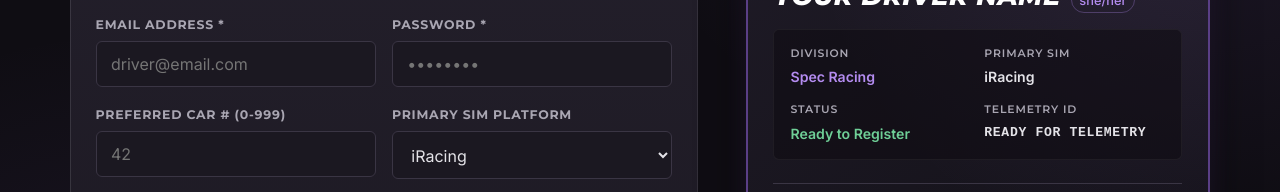
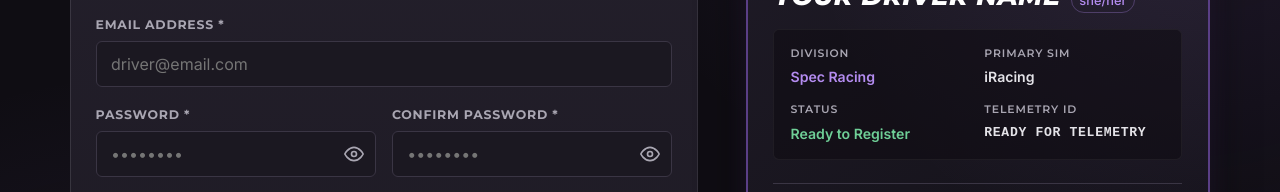
Before and after one commit to powder/HM-Website, a plain HTML site: page index.html in a window 1280 px wide. Shown: the part 4880-5072 px from the top of the page. Drawn offline with nearby package versions, Linux system fonts and the light colour scheme.

Commit message:
Add password reveal and confirmation logic

```diff
--- a/assets/css/style.css
+++ b/assets/css/style.css
@@ -592,6 +592,36 @@ section { padding: clamp(3.5rem, 8vw, 6rem) 0; }
   border-color: var(--purple-hi);
   box-shadow: 0 0 0 3px rgba(180, 140, 240, .2);
 }
+
+.password-wrap {
+  position: relative;
+  display: flex;
+  align-items: center;
+}
+.password-wrap input {
+  width: 100%;
+  padding-right: 2.5rem; /* Make room for the eyeball */
+}
+.btn-reveal {
+  position: absolute;
+  right: 0.5rem;
+  background: transparent;
+  border: none;
+  color: var(--chrome-dim);
+  cursor: pointer;
+  padding: 0.25rem;
+  display: flex;
+  align-items: center;
+  justify-content: center;
+}
+.btn-reveal:hover {
+  color: var(--chrome);
+}
+.btn-reveal svg {
+  width: 20px;
+  height: 20px;
+}
+
 .form-error {
   color: #ff6b6b;
   font-size: .85rem;
--- a/assets/js/members.js
+++ b/assets/js/members.js
@@ -426,6 +426,26 @@ window.HER_CONFIG = window.HER_CONFIG || {
       }
     });
 
+    // Password Reveal logic
+    var revealBtns = document.querySelectorAll('.btn-reveal');
+    revealBtns.forEach(function (btn) {
+      btn.addEventListener('click', function () {
+        var wrap = btn.closest('.password-wrap');
+        if (wrap) {
+          var input = wrap.querySelector('input');
+          if (input) {
+            if (input.type === 'password') {
+              input.type = 'text';
+              btn.innerHTML = '<svg viewBox="0 0 24 24" fill="none" stroke="currentColor" stroke-width="2" stroke-linecap="round" stroke-linejoin="round"><path d="M17.94 17.94A10.07 10.07 0 0 1 12 20c-7 0-11-8-11-8a18.45 18.45 0 0 1 5.06-5.94M9.9 4.24A9.12 9.12 0 0 1 12 4c7 0 11 8 11 8a18.5 18.5 0 0 1-2.16 3.19m-6.72-1.07a3 3 0 1 1-4.24-4.24"></path><line x1="1" y1="1" x2="23" y2="23"></line></svg>';
+            } else {
+              input.type = 'password';
+              btn.innerHTML = '<svg viewBox="0 0 24 24" fill="none" stroke="currentColor" stroke-width="2" stroke-linecap="round" stroke-linejoin="round"><path d="M1 12s4-8 11-8 11 8 11 8-4 8-11 8-11-8-11-8z"></path><circle cx="12" cy="12" r="3"></circle></svg>';
+            }
+          }
+        }
+      });
+    });
+
     // Form tab toggling
     var tabSignup = document.getElementById('tab-btn-signup');
     var tabLogin = document.getElementById('tab-btn-login');
@@ -460,6 +480,7 @@ window.HER_CONFIG = window.HER_CONFIG || {
       var aliasInput = document.getElementById('signup-alias');
       var emailInput = document.getElementById('signup-email');
       var passInput = document.getElementById('signup-password');
+      var confInput = document.getElementById('signup-confirm');
       var numInput = document.getElementById('signup-number');
       var simInput = document.getElementById('signup-sim');
       var divInput = document.getElementById('signup-division');
@@ -477,6 +498,12 @@ window.HER_CONFIG = window.HER_CONFIG || {
 
       var email = emailInput ? emailInput.value.trim() : '';
       var password = passInput ? passInput.value : '';
+      var confirm = confInput ? confInput.value : '';
+
+      if (password && confirm && password !== confirm) {
+        if (errBox) errBox.textContent = 'Passwords do not match.';
+        return;
+      }
 
       try {
         await registerDriver({
--- a/index.html
+++ b/index.html
@@ -241,14 +241,29 @@
                   </div>
                 </div>
 
+                <div class="form-group">
+                  <label for="signup-email">Email Address *</label>
+                  <input type="email" id="signup-email" name="email" placeholder="driver@email.com" required>
+                </div>
+
                 <div class="form-row">
                   <div class="form-group">
-                    <label for="signup-email">Email Address *</label>
-                    <input type="email" id="signup-email" name="email" placeholder="driver@email.com" required>
+                    <label for="signup-password">Password *</label>
+                    <div class="password-wrap">
+                      <input type="password" id="signup-password" name="password" placeholder="••••••••" required minlength="4">
+                      <button type="button" class="btn-reveal" aria-label="Show password" tabindex="-1">
+                        <svg viewBox="0 0 24 24" fill="none" stroke="currentColor" stroke-width="2" stroke-linecap="round" stroke-linejoin="round"><path d="M1 12s4-8 11-8 11 8 11 8-4 8-11 8-11-8-11-8z"></path><circle cx="12" cy="12" r="3"></circle></svg>
+                      </button>
+                    </div>
                   </div>
                   <div class="form-group">
-                    <label for="signup-password">Password *</label>
-                    <input type="password" id="signup-password" name="password" placeholder="••••••••" required minlength="4">
+                    <label for="signup-confirm">Confirm Password *</label>
+                    <div class="password-wrap">
+                      <input type="password" id="signup-confirm" name="confirm" placeholder="••••••••" required minlength="4">
+                      <button type="button" class="btn-reveal" aria-label="Show password" tabindex="-1">
+                        <svg viewBox="0 0 24 24" fill="none" stroke="currentColor" stroke-width="2" stroke-linecap="round" stroke-linejoin="round"><path d="M1 12s4-8 11-8 11 8 11 8-4 8-11 8-11-8-11-8z"></path><circle cx="12" cy="12" r="3"></circle></svg>
+                      </button>
+                    </div>
                   </div>
                 </div>
 
@@ -308,7 +323,12 @@
                 </div>
                 <div class="form-group">
                   <label for="login-password">Password</label>
-                  <input type="password" id="login-password" name="password" placeholder="••••••••" required>
+                  <div class="password-wrap">
+                    <input type="password" id="login-password" name="password" placeholder="••••••••" required>
+                    <button type="button" class="btn-reveal" aria-label="Show password" tabindex="-1">
+                      <svg viewBox="0 0 24 24" fill="none" stroke="currentColor" stroke-width="2" stroke-linecap="round" stroke-linejoin="round"><path d="M1 12s4-8 11-8 11 8 11 8-4 8-11 8-11-8-11-8z"></path><circle cx="12" cy="12" r="3"></circle></svg>
+                    </button>
+                  </div>
                 </div>
                 <p class="form-error" id="login-error"></p>
                 <button type="submit" id="btn-submit-login" class="btn">Log In to Paddock</button>
```
